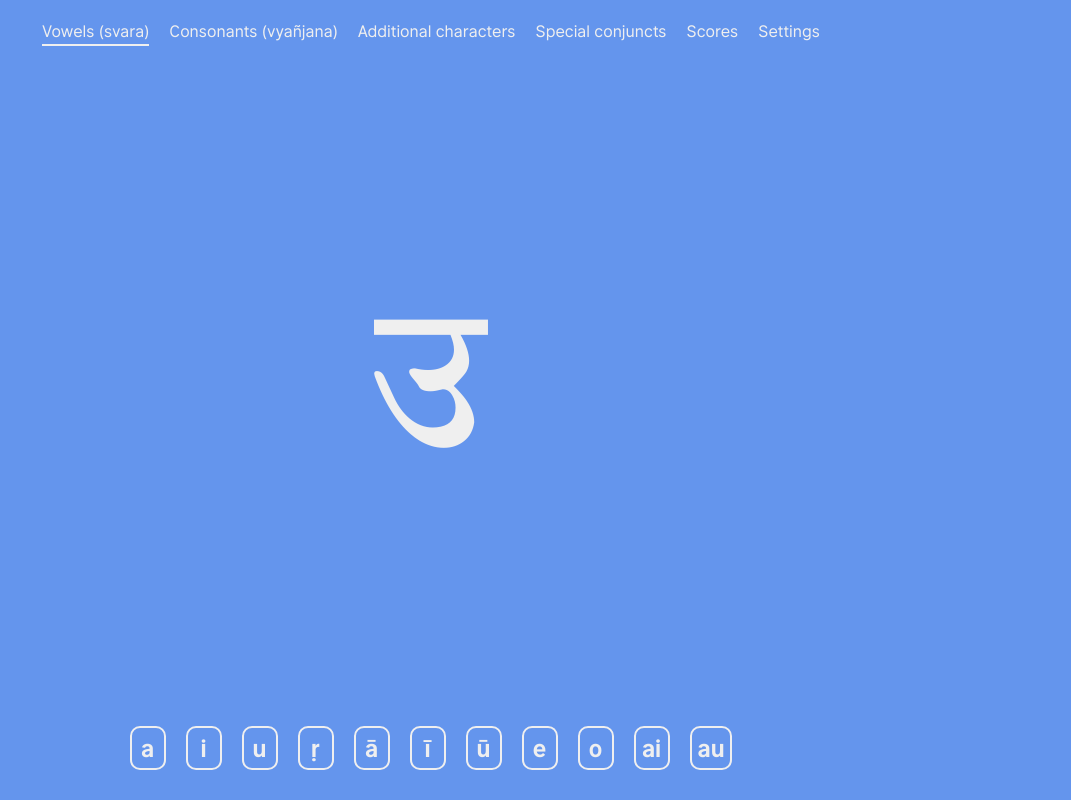
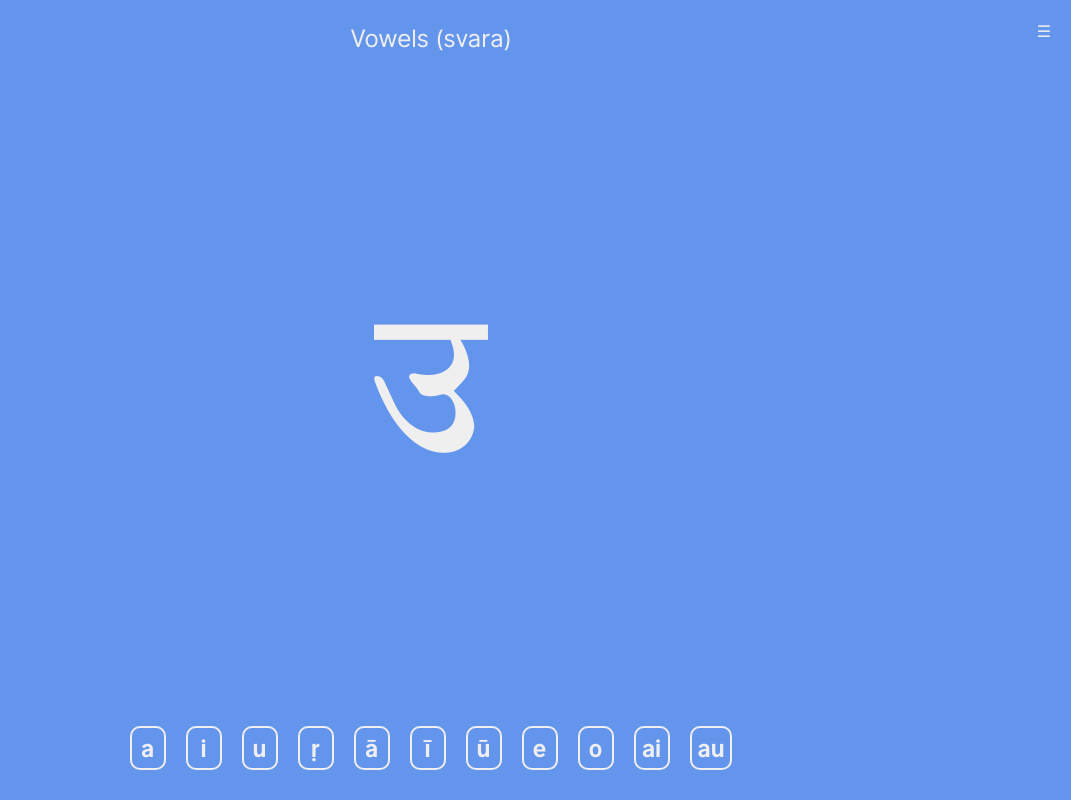
Before and after one commit to dbvisel/sanskrit, a React (Create React App) app: page / in a window 1280 px wide. Shown: the whole page, without its empty margins (209-1280 px from the left). Built offline with nearby package versions, Linux system fonts and the light colour scheme.

Commit message:
side menu

```diff
--- a/src/App.js
+++ b/src/App.js
@@ -1,17 +1,23 @@
 import React from "react";
-import TopMenu from "./components/TopMenu";
 import Vowels from "./components/Vowels";
 import Consonants from "./components/Consonants";
 import AdditionalCharacters from "./components/AdditionalCharacters";
 import SpecialConjuncts from "./components/SpecialConjuncts";
 import Scores from "./components/Scores";
 import Settings from "./components/Settings";
+import SideMenu from "./components/SideMenu";
 import data from "./assets/data.js";
 import useLocalStorage from "./hooks/useLocalStorage";
-import { Wrapper } from "./styledcomponents/AppStyles";
+import {
+  Wrapper,
+  OuterWrapper,
+  TopMenuNav,
+} from "./styledcomponents/AppStyles";
 
 const dataIds = Object.keys(data);
 const dataTitles = dataIds.map((x) => data[x].title);
+const specialIds = ["settings", "scores"];
+const specialTitles = ["Settings", "Scores"];
 
 const initialSettings = {
   useClassifiers: false,
@@ -36,6 +42,7 @@ const makeIds = () => {
 
 function App() {
   const [selected, setSelected] = React.useState(dataIds[0]);
+  const [modalMenuOpen, setModalMenuOpen] = React.useState(false);
   const [score, setScore] = useLocalStorage("sanskritScores", makeIds());
   const [settings, setSettings] = useLocalStorage(
     "sanskritSettings",
@@ -58,17 +65,29 @@ function App() {
   // React.useEffect(() => {
   //   console.log(score);
   // }, [score]);
-
   return (
+    <OuterWrapper className={modalMenuOpen ? "on" : ""}>
       <Wrapper>
-      <TopMenu
-        ids={dataIds}
-        titles={dataTitles}
-        selected={selected}
-        setSelected={(e) => setSelected(e)}
+        <TopMenuNav>
+          <span>
+            {dataTitles[dataIds.indexOf(selected)] ||
+              specialTitles[specialIds.indexOf(selected)]}
+          </span>
+          <a
+            href="/#"
+            onClick={() => {
+              setModalMenuOpen(!modalMenuOpen);
+            }}
+          >
+            {modalMenuOpen ? "✕" : "☰"}
+          </a>
+        </TopMenuNav>
+        {selected === "vowels" ? (
+          <Vowels
+            data={data.vowels}
+            score={calculateScore}
+            settings={settings}
           />
-      {selected === "vowels" ? (
-        <Vowels data={data.vowels} score={calculateScore} settings={settings} />
         ) : selected === "consonants" ? (
           <Consonants
             data={data.consonants}
@@ -104,6 +123,16 @@ function App() {
           />
         ) : null}
       </Wrapper>
+      <SideMenu
+        ids={dataIds}
+        titles={dataTitles}
+        selected={selected}
+        setSelected={(e) => setSelected(e)}
+        closeMenu={() => {
+          setModalMenuOpen(false);
+        }}
+      />
+    </OuterWrapper>
   );
 }
 
--- /dev/null
+++ b/src/components/SideMenu.js
@@ -0,0 +1,61 @@
+import React from "react";
+import { ModalMenu } from "./../styledcomponents/AppStyles.js";
+
+const SideMenu = ({ ids, titles, selected, setSelected, closeMenu }) => {
+  return (
+    <ModalMenu>
+      <ul>
+        {ids.map((x, index) => (
+          <li key={index}>
+            <a
+              href={`/#${x}`}
+              id={x}
+              className={x === selected ? "on" : ""}
+              onClick={(x) => {
+                x.preventDefault();
+                setSelected(x.target.id);
+                closeMenu();
+              }}
+            >
+              {titles[index]}
+            </a>
+          </li>
+        ))}
+        <li>
+          <a
+            href={`/#scores`}
+            className={selected === "scores" ? "on" : ""}
+            onClick={(x) => {
+              x.preventDefault();
+              setSelected("scores");
+              closeMenu();
+            }}
+          >
+            Scores
+          </a>
+        </li>
+        <li>
+          <a
+            href={`/#settings`}
+            className={selected === "settings" ? "on" : ""}
+            onClick={(x) => {
+              x.preventDefault();
+              setSelected("settings");
+              closeMenu();
+            }}
+          >
+            Settings
+          </a>
+        </li>
+      </ul>
+      <div
+        onClick={(x) => {
+          x.preventDefault();
+          closeMenu();
+        }}
+      />
+    </ModalMenu>
+  );
+};
+
+export default SideMenu;
--- a/src/styledcomponents/AppStyles.js
+++ b/src/styledcomponents/AppStyles.js
@@ -1,18 +1,78 @@
 import styled from "styled-components";
+
+export const OuterWrapper = styled.div`
+  display: flex;
+  transition: 1s;
+  position: fixed;
+  left: 0;
+  top: 0;
+  bottom: 0;
+  &.on {
+    transform: translateX(-375px);
+    & main {
+      /* width: calc(100vw - 375px); */
+    }
+  }
+`;
 
 export const Wrapper = styled.main`
   padding: var(--outsidePadding);
-  position: fixed;
+  position: relative;
   left: 0;
   right: 0;
   top: 0;
   bottom: 0;
   display: flex;
+  width: 100vw;
   flex-direction: column;
   justify-content: center;
   align-items: center;
   @media (max-width: 767px) {
     padding: 10px;
+  }
+`;
+
+export const ModalMenu = styled.div`
+  position: relative;
+  width: 375px;
+  max-width: 100vw;
+  top: 0;
+  bottom: 0;
+  border-left: 1px solid var(--text);
+  & ul {
+    list-style-type: none;
+    display: flex;
+    flex-direction: column;
+    margin: 0;
+    padding: 0;
+    & li {
+      transition: 0.5s;
+      & a {
+        padding: var(--outsidePadding);
+        height: 40px;
+        width: 100%;
+        display: inline-flex;
+        align-items: center;
+        transition: 0.5s;
+        &:hover {
+          text-decoration: none;
+          font-weight: bold;
+        }
+      }
+      &:hover {
+        background-color: var(--text);
+        & a {
+          color: var(--backdrop);
+        }
+      }
+      & + li {
+        border-top: 1px solid var(--text);
+      }
+    }
+  }
+  & > div {
+    height: 100%;
+    width: 100%;
   }
 `;
 
@@ -33,3 +93,28 @@ export const SettingsDiv = styled.div`
     }
   }
 `;
+
+export const TopMenuNav = styled.nav`
+  display: flex;
+  justify-content: center;
+  padding-bottom: var(--outsidePadding);
+  margin-bottom: auto;
+  flex-wrap: wrap;
+  width: 100%;
+  background-color: var(--backdrop);
+  position: relative;
+  & span {
+    font-size: 24px;
+  }
+  & a {
+    position: absolute;
+    right: 0;
+    margin-left: auto;
+    border-bottom: 2px solid transparent;
+    white-space: nowrap;
+    &:hover {
+      text-decoration: none;
+      font-weight: bold;
+    }
+  }
+`;
--- a/src/styledcomponents/TopMenuStyles.js
+++ b/src/styledcomponents/TopMenuStyles.js
@@ -1,31 +1 @@
 import styled from "styled-components";
-
-export const TopMenuNav = styled.nav`
-  display: flex;
-  justify-content: center;
-  padding-bottom: var(--outsidePadding);
-  margin-bottom: auto;
-  flex-wrap: wrap;
-  width: 100%;
-  background-color: var(--backdrop);
-  & a {
-    border-bottom: 2px solid transparent;
-    white-space: nowrap;
-    & + a {
-      margin-left: var(--outsidePadding);
-    }
-    &:hover {
-      text-decoration: none;
-      font-weight: bold;
-    }
-    &.on {
-      border-bottom-color: var(--text);
-    }
-  }
-  @media (max-width: 767px) {
-    font-size: 12px;
-    & a {
-      border-bottom: 1px solid transparent;
-    }
-  }
-`;
```
Also changed, not shown: 1 other file (tests, documents, lock files or other folders). Lines whose indentation alone changed are shown as unchanged.
